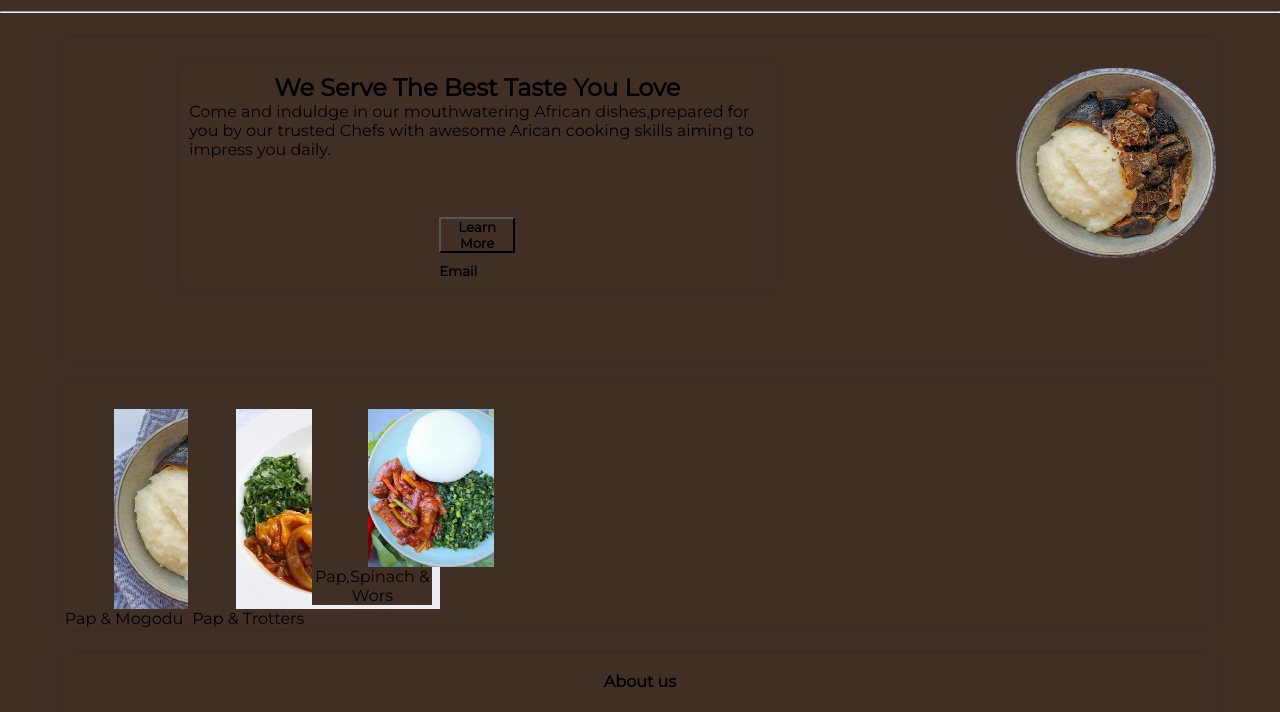
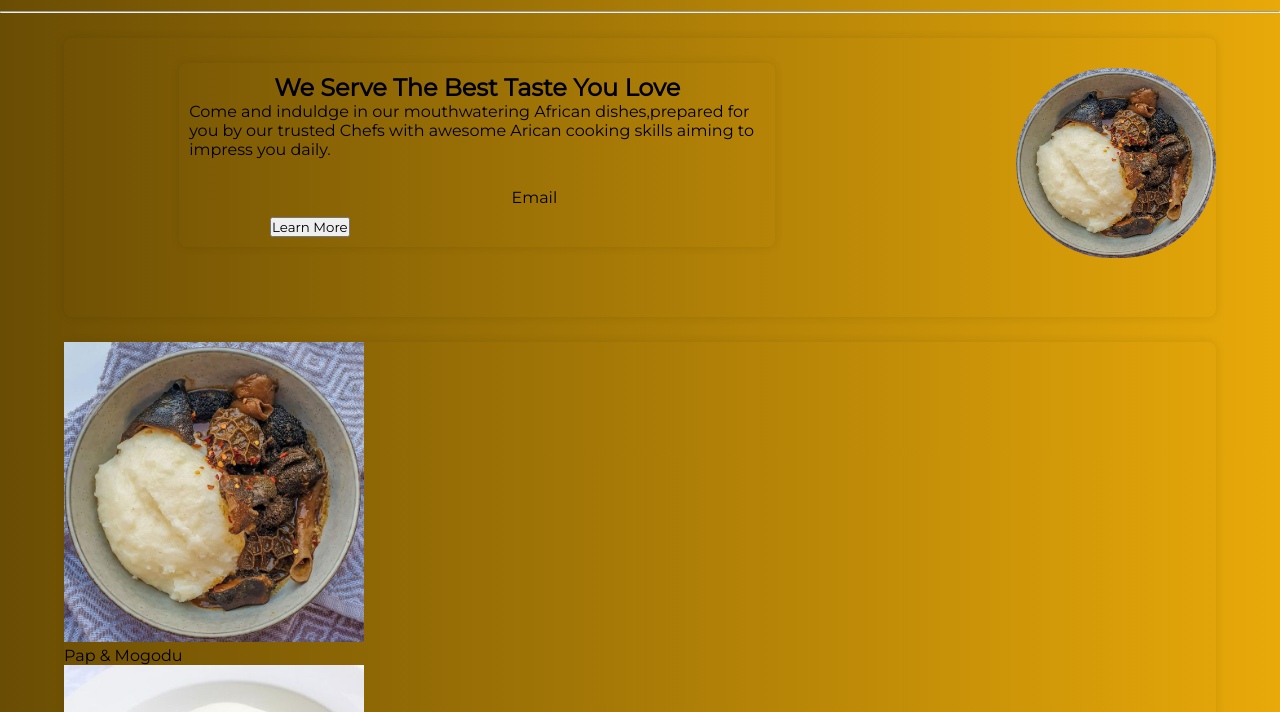
Before and after one commit to 25Ommy/Landing-page, a plain HTML site: page index.html in a window 1280 px wide. Shown: the part 55-767 px from the top of the page. Drawn offline with Linux system fonts and the light colour scheme.

Commit message:
Chore: changed the backround color, removed images that were not necessary

```diff
--- a/src/style.css
+++ b/src/style.css
@@ -2,7 +2,15 @@
   font-family: "Montserrat", sans-serif;
   margin: 0;
   padding: 0;
-  background-color: #412f26;
+}
+body {
+  background: rgb(232, 129, 19);
+  background: linear-gradient(
+    90deg,
+    rgba(232, 129, 19, 1) 0%,
+    #6a4d04 0%,
+    rgba(232, 169, 9, 1) 100%
+  );
 }
 
 section {
@@ -33,6 +41,11 @@ section {
   margin-top: 30px;
   border-radius: 100px;
 }
+.image-align {
+  display: block;
+  margin: 50% 0 50% -30%;
+  border-radius: 60%;
+}
 .text-section {
   display: flex;
   justify-content: space-between;
@@ -40,12 +53,15 @@ section {
 
 header {
   color: #f0daae;
-  background-color: #412f26;
+  background-color: #a08905;
   display: flex;
   justify-content: space-around;
   align-items: flex-start;
 }
-
+.head {
+  display: flex;
+  justify-content: right;
+}
 .contact {
   position: relative;
   overflow: hidden;
@@ -73,7 +89,7 @@ header {
 .dropdown-content {
   display: none;
   position: absolute;
-  background-color: #f0daae;
+  background-color: rgba(232, 169, 9, 1);
   min-width: 160px;
 
   z-index: 1;
@@ -88,7 +104,7 @@ header {
   text-align: left;
 }
 .dropdown-content a:hover {
-  background-color: #a3966a;
+  background-color: #e5c55b;
   min-width: 160px;
 }
 .dropdown:hover .dropdown-content {
@@ -106,15 +122,7 @@ footer {
 .space {
   background-color: transparent;
 }
-#spaces img {
-  margin-top: 25px;
-  width: 15%;
-  aspect-ratio: 3/2;
-  object-fit: contain;
 
-  display: flex;
-  justify-content: space-around;
-}
 #space {
   display: flex;
   justify-content: space-around;
@@ -128,11 +136,10 @@ a {
   color: whitesmoke;
   text-decoration: none;
 }
-div.item {
-  vertical-align: top;
-  display: inline-block;
-  text-align: center;
-  width: 120px;
+.item {
+  display: block;
+  margin: 0 auto;
+  border-radius: 60%;
 }
 .caption {
   display: block;
@@ -143,31 +150,28 @@ p {
 }
 
 .section-text {
-  display: block;
-  justify-content: center;
-  margin: 0 250px auto;
+  display: inline-flex;
+  justify-content: space-evenly;
+  width: 100%;
 }
+
 .number {
   margin-top: -5%;
   width: 30%;
 }
 .email {
-  color: black;
-  font-size: smaller;
-  font-weight: bolder;
-  transition: all;
-  display: block;
-  margin: 0 auto;
-  margin-top: 10px;
+  color: #000;
 }
 .email:hover {
-  background-color: #a3966a;
+  background-color: #999e97;
+  transition: ease-in-out 200ms;
 }
-.number-1 {
-  font-weight: bolder;
+.button {
+  background-color: #a08905;
+  border-color: #a08905;
 }
-.number-1:hover {
-  background-color: #a3966a;
+.button:hover {
+  background-color: #999e97;
   border: none;
   transition: ease-in-out 200ms;
 }
```
